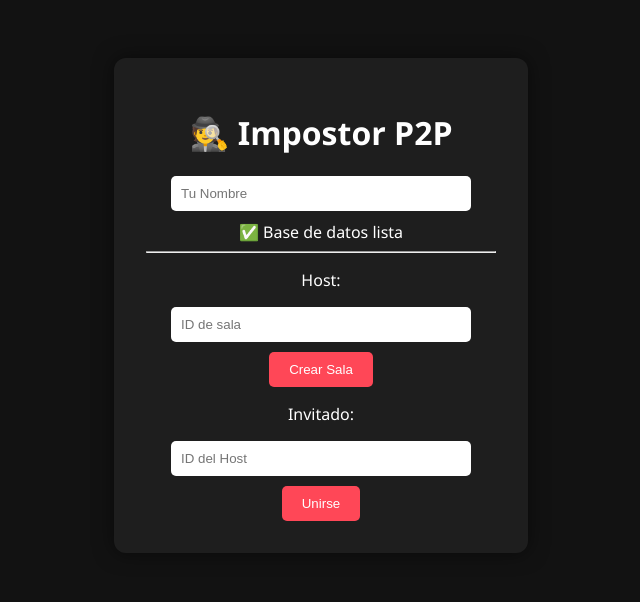
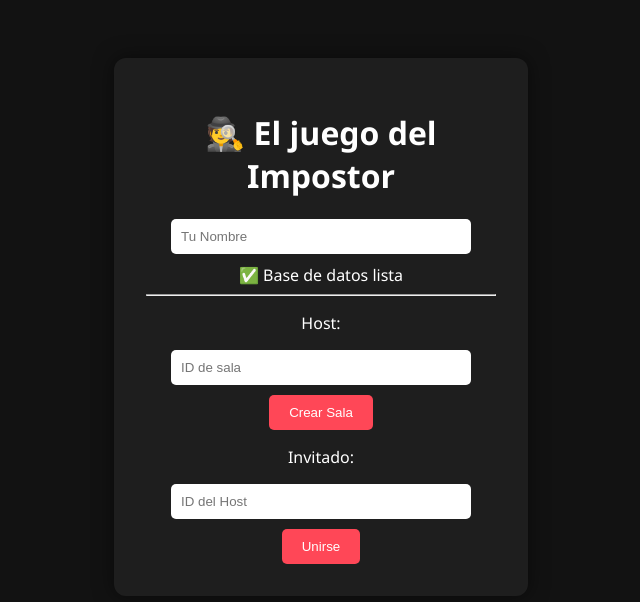
Before and after one commit to Zunraz/juego-impostor, a plain HTML site: page index.html in a window 1280 px wide. Shown: the whole page, without its empty margins (319-959 px from the left). Drawn offline with Linux system fonts and the light colour scheme.

Commit message:
Fix HTML structure and update game title

```diff
--- a/index.html
+++ b/index.html
@@ -9,7 +9,7 @@
 </head>
 <body>
     <div class="container">
-        <h1>🕵️ Impostor P2P</h1>
+        <h1>🕵️ El juego del Impostor </h1>
 
         <div id="setup">
             <input type="text" id="player-name" placeholder="Tu Nombre">
@@ -74,4 +74,5 @@
     </div>
     <script src="script.js"></script>
 </body>
+
 </html>
```
